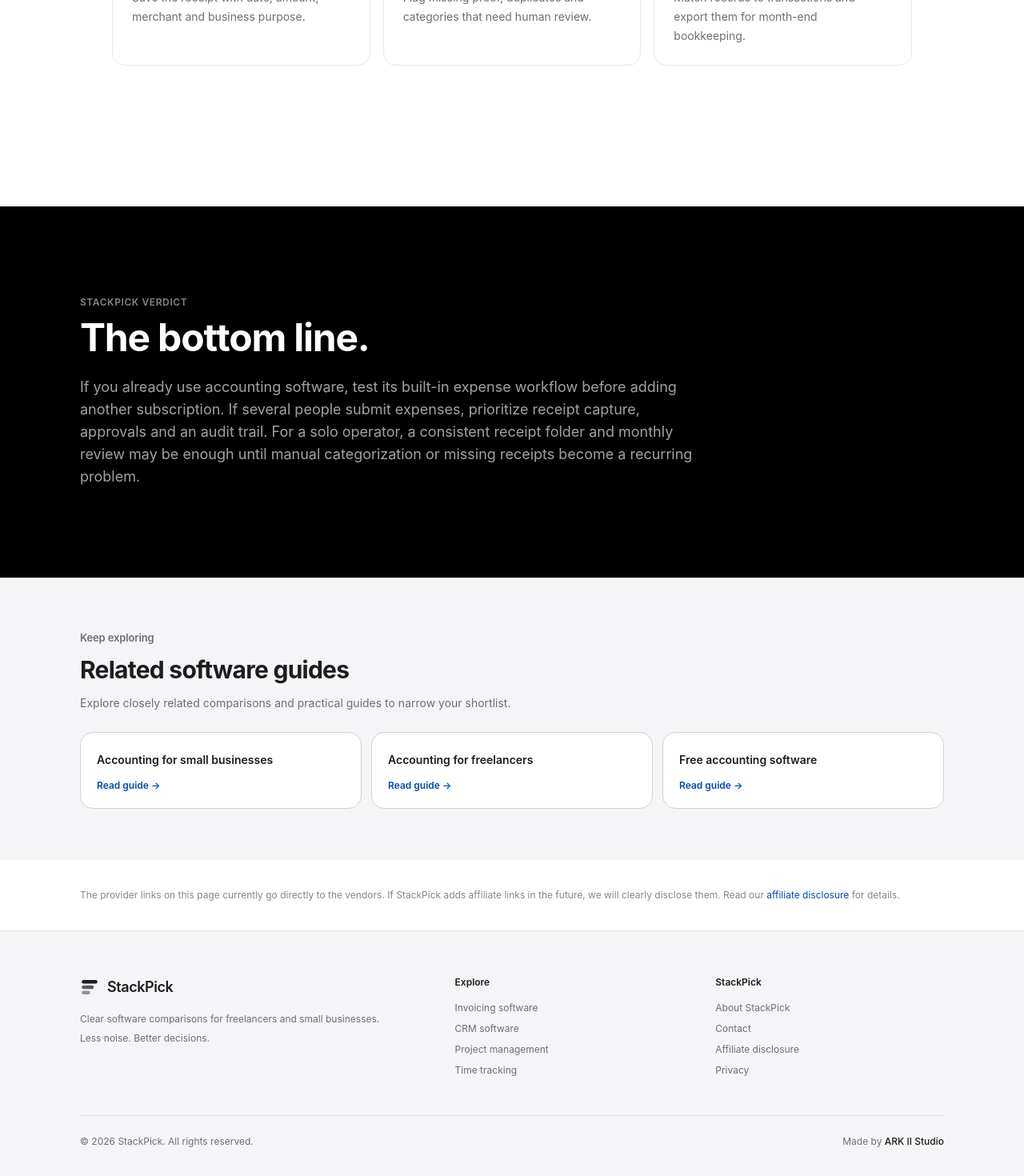
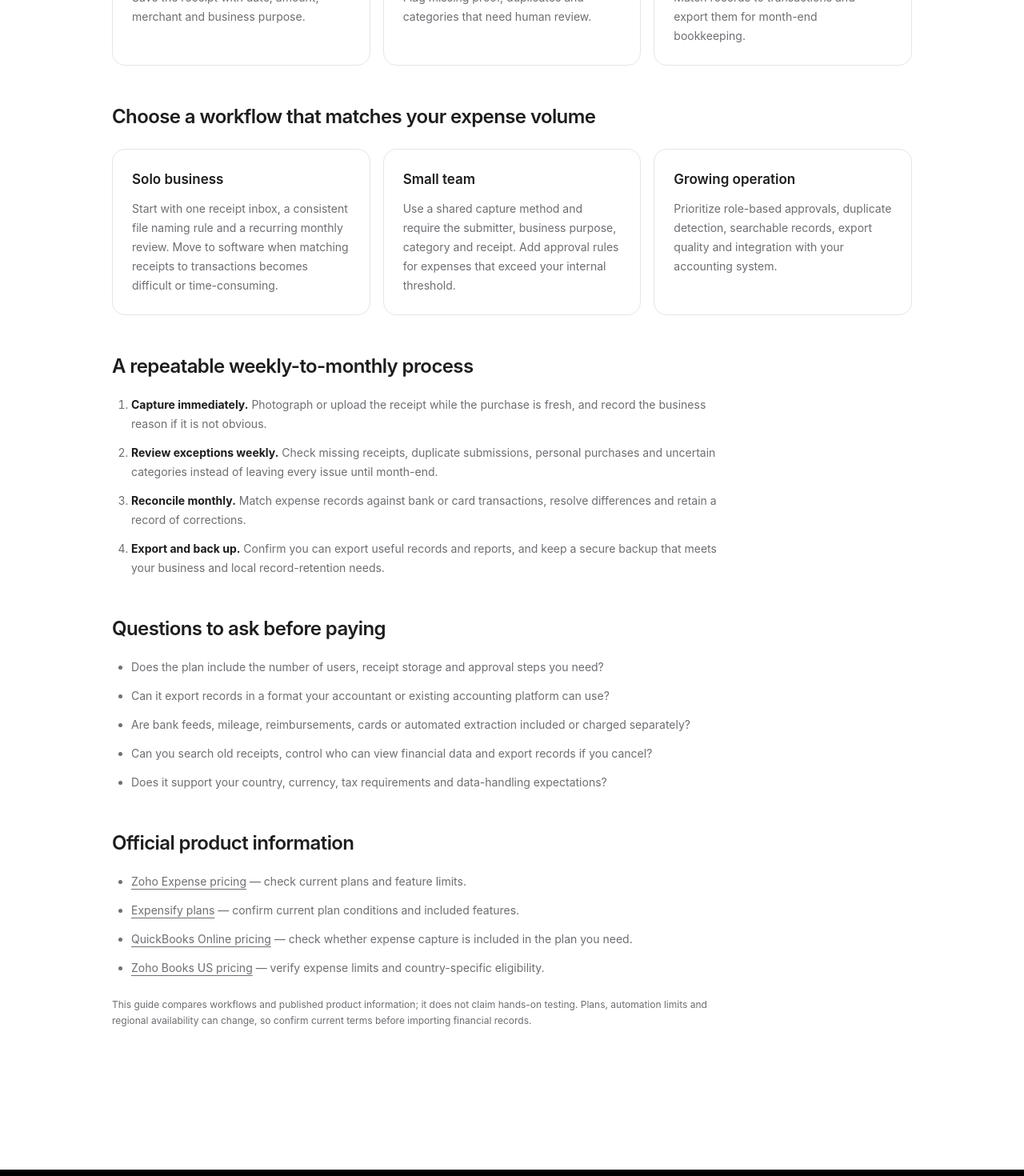
Before and after one commit to LinukaBandara/StackPick, a Next.js app: page /best/track-business-expenses-without-spreadsheets in a window 1280 px wide. Shown: the part 3960-5430 px from the top of the page at 80% size. Built offline with nearby package versions, Linux system fonts and the light colour scheme; no server answers.

Commit message:
Expand expense tracking guide with practical workflows and official plan sources

```diff
--- a/app/best/track-business-expenses-without-spreadsheets/page.tsx
+++ b/app/best/track-business-expenses-without-spreadsheets/page.tsx
@@ -20,7 +20,7 @@ export default function Page() {
         { name: "QuickBooks", bestFor: "Recording expenses directly in an existing accounting system", freeOption: "Check current country-specific plan and expense-capture features.", tradeoff: "Keeping expenses beside the books can reduce reconciliation work, but buying a separate accounting subscription only for receipts may be excessive.", url: "https://quickbooks.intuit.com/" },
         { name: "Zoho Books", bestFor: "Small businesses that want expense records linked to bookkeeping", freeOption: "Check the current local plan and expense-related limits.", tradeoff: "Can keep expenses in the accounting workflow, but verify receipt capture, bank feeds and tax categories for your region.", url: "https://www.zoho.com/books/" },
       ]}
-      bottomLine="If you already use accounting software, test its built-in expense workflow before adding another subscription. If several people submit expenses, prioritize receipt capture, approvals and an audit trail. For a solo operator, a consistent receipt folder and monthly review may be enough until manual categorization or missing receipts become a recurring problem."
+      bottomLine="Start with the lightest process that reliably captures proof, records business purpose and reconciles to your bank activity. If you already pay for accounting software, test its built-in workflow first. Add a dedicated expense tool when multiple submitters, approval steps or repeated missing receipts make the current process unreliable."
     >
       <section className="bg-white">
         <div className="sp-container py-16 sm:py-20">
@@ -36,6 +36,44 @@ export default function Page() {
             <div className="rounded-2xl border border-black/10 p-6"><p className="font-semibold">Review</p><p className="mt-2 text-sm leading-6 text-[#6e6e73]">Flag missing proof, duplicates and categories that need human review.</p></div>
             <div className="rounded-2xl border border-black/10 p-6"><p className="font-semibold">Reconcile</p><p className="mt-2 text-sm leading-6 text-[#6e6e73]">Match records to transactions and export them for month-end bookkeeping.</p></div>
           </div>
+          <h3 className="mt-12 text-2xl font-semibold tracking-tight">Choose a workflow that matches your expense volume</h3>
+          <div className="mt-6 grid gap-4 sm:grid-cols-3">
+            <div className="rounded-2xl border border-black/10 p-6">
+              <p className="font-semibold">Solo business</p>
+              <p className="mt-3 text-sm leading-6 text-[#6e6e73]">Start with one receipt inbox, a consistent file naming rule and a recurring monthly review. Move to software when matching receipts to transactions becomes difficult or time-consuming.</p>
+            </div>
+            <div className="rounded-2xl border border-black/10 p-6">
+              <p className="font-semibold">Small team</p>
+              <p className="mt-3 text-sm leading-6 text-[#6e6e73]">Use a shared capture method and require the submitter, business purpose, category and receipt. Add approval rules for expenses that exceed your internal threshold.</p>
+            </div>
+            <div className="rounded-2xl border border-black/10 p-6">
+              <p className="font-semibold">Growing operation</p>
+              <p className="mt-3 text-sm leading-6 text-[#6e6e73]">Prioritize role-based approvals, duplicate detection, searchable records, export quality and integration with your accounting system.</p>
+            </div>
+          </div>
+          <h3 className="mt-12 text-2xl font-semibold tracking-tight">A repeatable weekly-to-monthly process</h3>
+          <ol className="mt-5 max-w-3xl list-decimal space-y-3 pl-6 text-sm leading-6 text-[#6e6e73]">
+            <li><strong className="text-[#1d1d1f]">Capture immediately.</strong> Photograph or upload the receipt while the purchase is fresh, and record the business reason if it is not obvious.</li>
+            <li><strong className="text-[#1d1d1f]">Review exceptions weekly.</strong> Check missing receipts, duplicate submissions, personal purchases and uncertain categories instead of leaving every issue until month-end.</li>
+            <li><strong className="text-[#1d1d1f]">Reconcile monthly.</strong> Match expense records against bank or card transactions, resolve differences and retain a record of corrections.</li>
+            <li><strong className="text-[#1d1d1f]">Export and back up.</strong> Confirm you can export useful records and reports, and keep a secure backup that meets your business and local record-retention needs.</li>
+          </ol>
+          <h3 className="mt-12 text-2xl font-semibold tracking-tight">Questions to ask before paying</h3>
+          <ul className="mt-5 max-w-3xl list-disc space-y-3 pl-6 text-sm leading-6 text-[#6e6e73]">
+            <li>Does the plan include the number of users, receipt storage and approval steps you need?</li>
+            <li>Can it export records in a format your accountant or existing accounting platform can use?</li>
+            <li>Are bank feeds, mileage, reimbursements, cards or automated extraction included or charged separately?</li>
+            <li>Can you search old receipts, control who can view financial data and export records if you cancel?</li>
+            <li>Does it support your country, currency, tax requirements and data-handling expectations?</li>
+          </ul>
+          <h3 className="mt-12 text-2xl font-semibold tracking-tight">Official product information</h3>
+          <ul className="mt-5 max-w-3xl list-disc space-y-3 pl-6 text-sm leading-6 text-[#6e6e73]">
+            <li><a className="underline underline-offset-4" href="https://www.zoho.com/expense/pricing/" target="_blank" rel="noreferrer">Zoho Expense pricing</a> — check current plans and feature limits.</li>
+            <li><a className="underline underline-offset-4" href="https://www.expensify.com/pricing" target="_blank" rel="noreferrer">Expensify plans</a> — confirm current plan conditions and included features.</li>
+            <li><a className="underline underline-offset-4" href="https://quickbooks.intuit.com/pricing/" target="_blank" rel="noreferrer">QuickBooks Online pricing</a> — check whether expense capture is included in the plan you need.</li>
+            <li><a className="underline underline-offset-4" href="https://www.zoho.com/us/books/pricing/" target="_blank" rel="noreferrer">Zoho Books US pricing</a> — verify expense limits and country-specific eligibility.</li>
+          </ul>
+          <p className="mt-6 max-w-3xl text-xs leading-5 text-[#6e6e73]">This guide compares workflows and published product information; it does not claim hands-on testing. Plans, automation limits and regional availability can change, so confirm current terms before importing financial records.</p>
         </div>
       </section>
     </ComparisonArticle>
```
